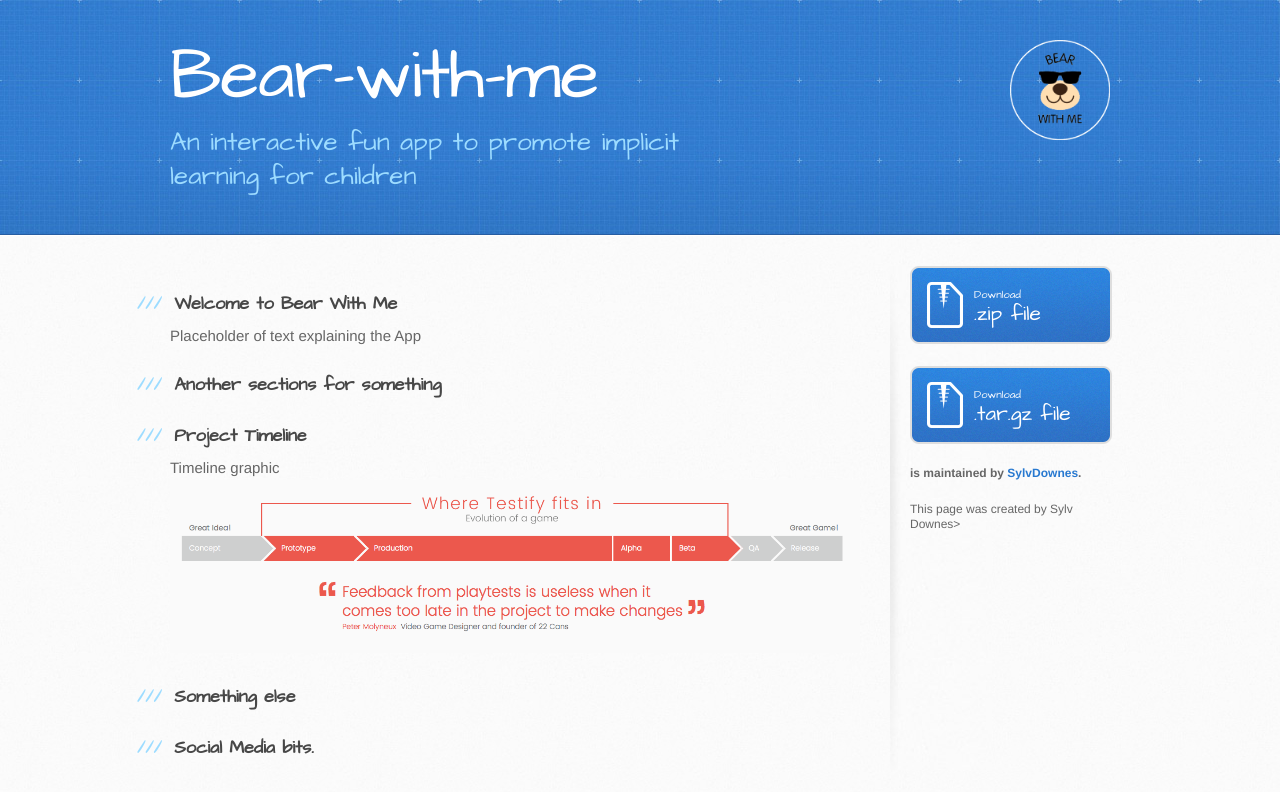
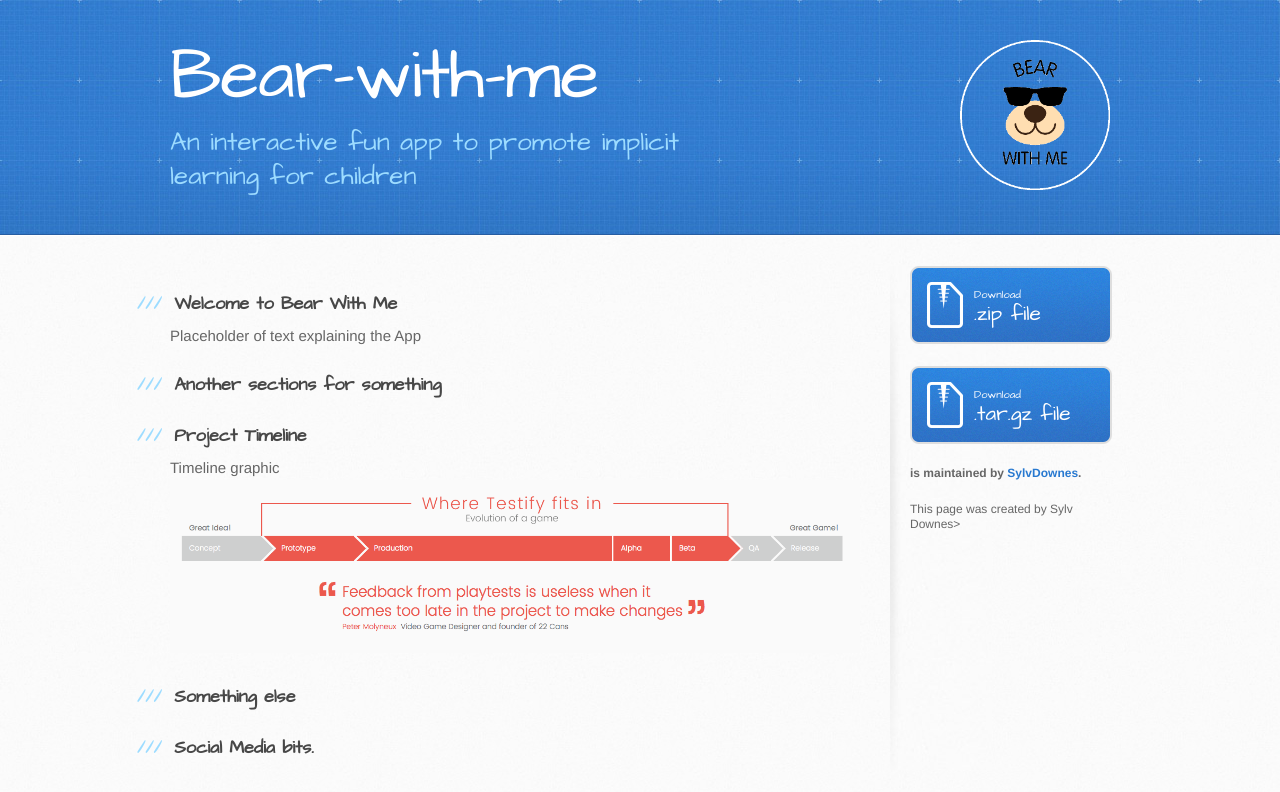
Before and after one commit to SylvDownes/Bear-With-Me, a plain HTML site: page index.html in a window 1280 px wide. Drawn offline with Linux system fonts and the light colour scheme.

Commit message:
Update index.html

```diff
--- a/index.html
+++ b/index.html
@@ -21,7 +21,7 @@
       <div class="inner">
         <h1>Bear-with-me</h1>
         <h2>An interactive fun app to promote implicit learning for children</h2>
-        <img src="https://raw.githubusercontent.com/SylvDownes/Bear-With-Me/gh-pages/img/logo-bear.png" style= "width:100px; position: absolute; right:0; top: 0;"/>
+        <img src="https://raw.githubusercontent.com/SylvDownes/Bear-With-Me/gh-pages/img/logo-bear.png" style= "width:150px; position: absolute; right:0; top: 0;"/>
       </div>
     </header>
 
```
